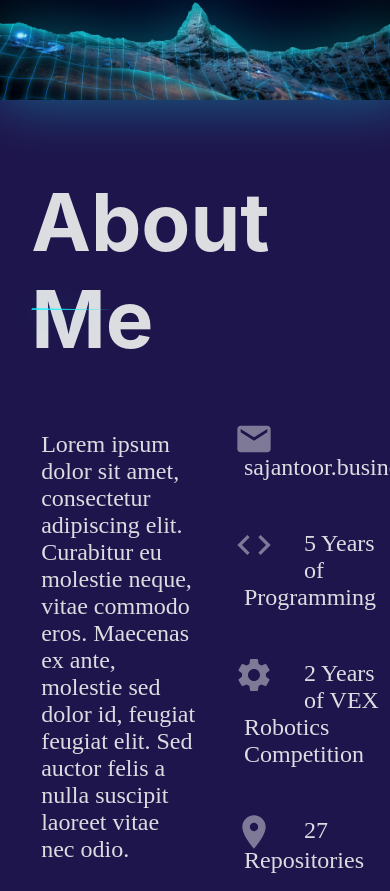
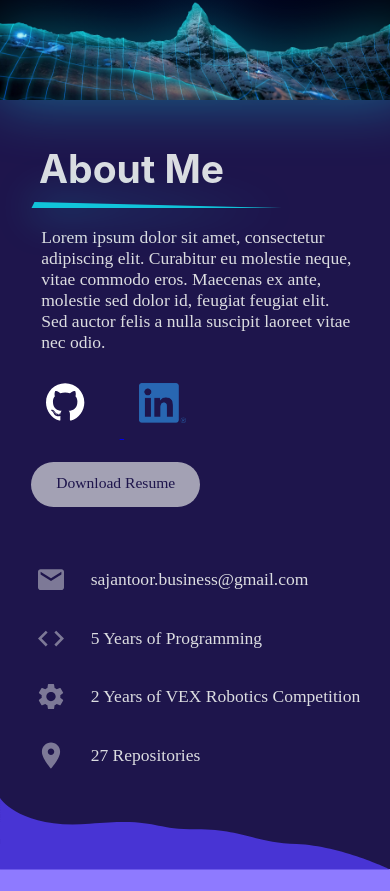
Before and after one commit to Sajantoor/sajantoor.github.io, a React (Create React App) app: page /projects in a window 390 px wide. Shown: the part 851-1742 px from the top of the page. Built offline with nearby package versions, Linux system fonts and the light colour scheme.

Commit message:
:sparkles: About is now responsive!

```diff
--- a/public/index.html
+++ b/public/index.html
@@ -3,7 +3,7 @@
   <head>
     <meta charset="utf-8" />
     <link rel="icon" href="%PUBLIC_URL%/favicon.ico" />
-    <meta name="viewport" content="width=device-width, initial-scale=1" />
+    <meta name="viewport" content="width=device-width, initial-scale=1, minimum-scale=1, maximum-scale=1.5" />
     <meta name="theme-color" content="#000000" />
     <meta
       name="description"
--- a/src/styles/about.css
+++ b/src/styles/about.css
@@ -8,32 +8,32 @@
   height: auto;
   width: auto;
   min-width: 100vw;
-  min-height: 100vh;
   background-color: #1e154c;
   padding-top: 5%;
 }
 
 .title {
   position: relative;
-  width: 60%;
+  width: 100%;
   z-index: 1;
+  word-break: keep-all;
+  white-space: nowrap;
 }
 
 .left-contain {
   position: relative;
   width: 50%;
+  display: inline-block;
   margin-left: 8%;
-  margin-bottom: 15%;
   z-index: 2;
 }
 
 .right-contain {
   width: 40%;
-  position: absolute;
-  right: 0rem;
-  top: calc(20% + 5em);
+  position: relative;
+  float: right;
+  margin-top: 12rem;
   z-index: 2;
-  margin-bottom: 15%;
 }
 
 /* ===========
@@ -102,7 +102,7 @@
   margin-top: 20px;
   padding: 12px 25px 15px 25px;
   border-radius: 34px;
-  font-size: 20pt;
+  font-size: 1.5em;
   transition: all 0.5s;
 }
 
@@ -132,10 +132,95 @@
 
 
 .transitionAsset {
-  position: absolute;
+  position: relative;
   width: 100%;
   z-index: 2;
   overflow-y: visible;
   overflow-x: hidden;
-  bottom: 0;
+  margin-bottom: -5px;
 }
+
+
+/* ===========
+   Media Queries
+   ============
+*/
+
+@media only screen and (max-width: 900px) {
+/* ===========
+   Layout
+   ============
+*/
+
+  .left-contain {
+    position: relative;
+    width: 100%;
+    display: block;
+    margin-left: 8%;
+    padding-bottom: 10%;
+  }
+
+  .right-contain {
+    width: 92%;
+    position: relative;
+    margin-top: 0;
+  }
+
+/* ===========
+   Typography
+   ============
+*/
+
+  .about .title h1 {
+    font-size: 10vw;
+    margin-left: 2%;
+    margin-bottom: 0;
+  }
+
+  .about p {
+    font-size: 3vw;
+    padding: 10px;
+  }
+
+  .about .backgroundText {
+    font-size: 35vw;
+    bottom: -5vw;
+  }
+
+  .about button {
+    font-size: 4vw;
+  }
+
+  /* ===========
+    Assets
+    ============
+  */
+
+  .about .title svg {
+    width: 70%;
+    position: relative;
+  }
+
+  #github, .icons img {
+    height: 8vw;
+    min-height: 40px;
+    padding: 15px;
+    margin-right: 20px;
+  }
+
+  .right-contain svg {
+    height: 8vw;
+    padding-right: 5vw;
+  }
+}
+
+@media only screen and (max-width: 600px) {
+  .about p {
+    font-size: 4.5vw;
+  }
+
+  .about .backgroundText {
+    display: none;
+  }
+
+}
```
